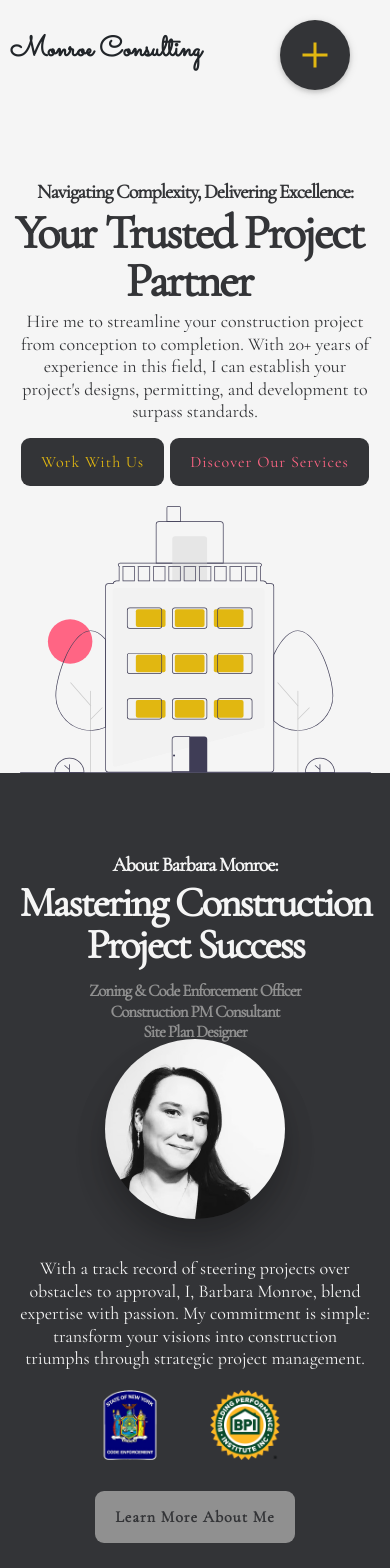
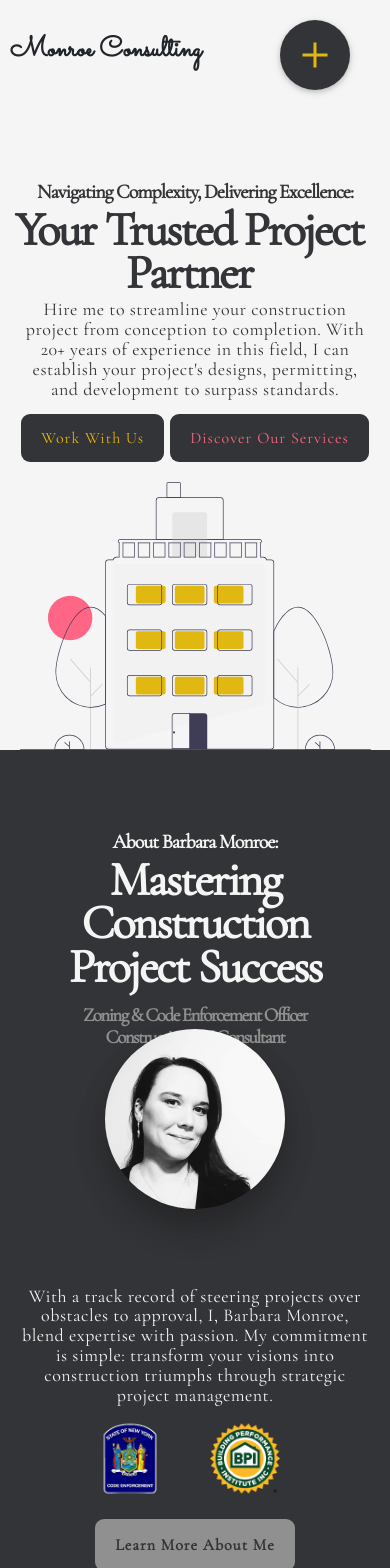
Before and after one commit to Caleb-Rogers/bmonroe-consulting, a Next.js app: page / in a window 390 px wide. Shown: the top 1568 px of the page. Built offline with nearby package versions, Linux system fonts and the light colour scheme.

Commit message:
Hero & About Section Responsiveness

```diff
--- a/src/components/AboutSection/AboutSection.css
+++ b/src/components/AboutSection/AboutSection.css
@@ -43,25 +43,25 @@ body {
 }
 
 .about-sec-heading {
-  font-size: 8rem;
+  font-size: 7.6rem;
   font-weight: 800;
   letter-spacing: -2px;
-  line-height: 1;
+  line-height: 0.9;
 }
 
 .about-sec-titles {
-  font-size: 2.8rem;
+  font-size: 2.9rem;
   font-weight: 600;
-  letter-spacing: -1px;
+  letter-spacing: -1.5px;
   color: #909090;
   margin: 2rem 0;
 }
 
 .about-sec-description {
-  font-size: 2.6rem;
+  font-size: 2.8rem;
   font-weight: 500;
-  letter-spacing: 0;
-  line-height: 1.25;
+  letter-spacing: 0.5px;
+  line-height: 1.1;
   margin: 0.5rem 20rem 0 0;
 }
 
@@ -109,12 +109,12 @@ body {
 }
 
 .about-sec-btn {
-  margin: 0 0 45px 10px;
+  margin: 0 0 31px 10px;
 }
 
 .about-sec-btn .about-sec-btn-primary {
   text-decoration: none;
-  font-size: 2rem;
+  font-size: 2.4rem;
   font-weight: 600;
   letter-spacing: 1px;
   padding: 2rem 3rem;
@@ -141,11 +141,11 @@ body {
 
 .about-sec-img-box {
   max-width: 100%;
-  transform: translate(-18%, 8%);
+  transform: translate(-8%, 2%);
 }
 
 .about-sec-img {
-  width: 65%;
+  width: 75%;
   height: auto;
   border-radius: 50%;
   box-shadow: 0 16px 30px 0 rgba(0, 0, 0, 0.16),
@@ -159,23 +159,27 @@ body {
     padding-left: 12rem;
   }
   .about-sec-sub-heading {
-    font-size: 3rem;
+    font-size: 3.1rem;
   }
   .about-sec-heading {
-    font-size: 7.8rem;
+    font-size: 7.2rem;
   }
   .about-sec-titles {
-    font-size: 2.5rem;
+    font-size: 2.8rem;
   }
   .about-sec-description {
-    font-size: 2.4rem;
+    font-size: 2.7rem;
     margin: 0.5rem 14rem 0 0;
   }
+  .about-sec-btn .about-sec-btn-primary {
+    font-size: 2.3rem;
+    padding: 2rem 3rem;
+  }
   .about-sec-img-box {
-    transform: translate(-4%, 4%);
+    transform: translate(-2%, 5%);
   }
   .about-sec-img {
-    width: 70%;
+    width: 80%;
   }
 }
 
@@ -184,23 +188,27 @@ body {
     padding-left: 10rem;
   }
   .about-sec-sub-heading {
-    font-size: 2.8rem;
+    font-size: 3rem;
   }
   .about-sec-heading {
-    font-size: 7.2rem;
+    font-size: 6.8rem;
   }
   .about-sec-titles {
-    font-size: 2.4rem;
+    font-size: 2.7rem;
   }
   .about-sec-description {
-    font-size: 2.2rem;
+    font-size: 2.6rem;
     margin: 0.5rem 12rem 0 0;
   }
+  .about-sec-btn .about-sec-btn-primary {
+    font-size: 2.2rem;
+    padding: 2rem 3rem;
+  }
   .about-sec-img-box {
-    transform: translate(-2%, 5%);
+    transform: translate(2%, 4%);
   }
   .about-sec-img {
-    width: 75%;
+    width: 85%;
   }
 }
 
@@ -209,23 +217,27 @@ body {
     padding-left: 8rem;
   }
   .about-sec-sub-heading {
-    font-size: 2.6rem;
+    font-size: 2.9rem;
   }
   .about-sec-heading {
-    font-size: 6.6rem;
+    font-size: 6.2rem;
   }
   .about-sec-titles {
-    font-size: 2.2rem;
+    font-size: 2.4rem;
   }
   .about-sec-description {
-    font-size: 2rem;
+    font-size: 2.4rem;
     margin: 0.5rem 10rem 0 0;
   }
+  .about-sec-btn .about-sec-btn-primary {
+    font-size: 2rem;
+    padding: 2rem 3rem;
+  }
   .about-sec-img-box {
-    transform: translate(2%, 6%);
+    transform: translate(2%, 5%);
   }
   .about-sec-img {
-    width: 80%;
+    width: 90%;
   }
 }
 
@@ -234,29 +246,29 @@ body {
     padding-left: 6rem;
   }
   .about-sec-sub-heading {
-    font-size: 2.4rem;
+    font-size: 2.8rem;
   }
   .about-sec-heading {
     font-size: 6rem;
   }
   .about-sec-titles {
-    font-size: 2rem;
+    font-size: 2.2rem;
   }
   .about-sec-description {
-    font-size: 1.8rem;
+    font-size: 2.2rem;
     margin: 0.5rem 8rem 0 0;
   }
   .about-sec-img-box {
-    transform: translate(8%, 2%);
+    transform: translate(0, 6%);
   }
   .about-sec-img {
-    width: 75%;
+    width: 95%;
   }
 }
 
 @media only screen and (max-width: 998px) {
   .about-section {
-    min-height: 50vh;
+    min-height: 100vh;
     display: flex;
     flex-direction: column;
   }
@@ -271,6 +283,21 @@ body {
     margin: 0;
     padding: 0;
   }
+  .about-sec-sub-heading {
+    font-size: 3rem;
+  }
+  .about-sec-heading {
+    font-size: 6.6rem;
+  }
+  .about-sec-titles {
+    font-size: 2.8rem;
+  }
+  .about-sec-description {
+    font-size: 2.6rem;
+    padding: 0 10rem 2rem;
+    margin: 0;
+    transform: translate(0, 170%);
+  }
   .about-sec-titles span {
     display: flex;
     flex-direction: column;
@@ -279,10 +306,6 @@ body {
   .dot {
     visibility: collapse;
   }
-  .about-sec-description {
-    margin: 0;
-    padding: 0 10rem 2rem;
-  }
   .about-sec-cta {
     display: flex;
     flex-direction: column;
@@ -290,9 +313,11 @@ body {
   }
   .about-sec-btn {
     margin: 0 0 0 0;
+    transform: translate(0, 790%);
   }
   .about-sec-icons {
     margin-left: 30px;
+    transform: translate(0, 215%);
   }
   .about-sec-icon-group {
     align-items: center;
@@ -304,7 +329,7 @@ body {
     text-align: center;
     margin: 4rem 0 0;
     padding: 0 0 8rem;
-    transform: translate(0, 0);
+    transform: translate(0, -105%);
   }
   .about-sec-img {
     width: 60%;
@@ -313,86 +338,164 @@ body {
   }
 }
 
+@media only screen and (max-width: 869px) {
+  .about-sec-description {
+    transform: translate(0, 140%);
+  }
+  .about-sec-btn {
+    transform: translate(0, 800%);
+  }
+  .about-sec-icons {
+    transform: translate(0, 215%);
+  }
+  .about-sec-img-box {
+    transform: translate(0, -115%);
+  }
+}
+
 @media only screen and (max-width: 772px) {
   .about-sec-sub-heading {
-    font-size: 2rem;
+    font-size: 2.8rem;
   }
   .about-sec-heading {
-    font-size: 4.6rem;
+    font-size: 6.2rem;
   }
   .about-sec-titles {
-    font-size: 1.8rem;
+    font-size: 2.6rem;
   }
   .about-sec-description {
-    font-size: 1.7rem;
+    font-size: 2.4rem;
     padding: 0 6rem 2rem;
+    transform: translate(0, 180%);
+  }
+  .about-sec-btn {
+    transform: translate(0, 740%);
   }
   .about-sec-btn .about-sec-btn-primary {
-    font-size: 1.6rem;
-    padding: 1.4rem 3rem;
+    font-size: 2.1rem;
+    padding: 1.8rem 2.8rem;
+  }
+  .about-sec-icons {
+    transform: translate(0, 215%);
+  }
+  .about-sec-img-box {
+    transform: translate(0, -107%);
+  }
+}
+
+@media only screen and (max-width: 741px) {
+  .about-sec-description {
+    transform: translate(0, 155%);
+  }
+  .about-sec-btn {
+    transform: translate(0, 765%);
+  }
+  .about-sec-icons {
+    transform: translate(0, 222%);
+  }
+  .about-sec-img-box {
+    transform: translate(0, -110%);
   }
 }
 
 @media only screen and (max-width: 626px) {
   .about-sec-sub-heading {
-    font-size: 1.9rem;
+    font-size: 2.4rem;
   }
   .about-sec-heading {
-    font-size: 4.2rem;
+    font-size: 5.2rem;
   }
   .about-sec-titles {
-    font-size: 1.6rem;
+    font-size: 2.2rem;
   }
   .about-sec-description {
-    font-size: 1.6rem;
+    font-size: 2rem;
     padding: 0 4rem 2rem;
+    transform: translate(0, 200%);
+  }
+  .about-sec-btn {
+    transform: translate(0, 805%);
   }
   .about-sec-btn .about-sec-btn-primary {
-    font-size: 1.4rem;
-    padding: 1.4rem 2.8rem;
+    font-size: 1.8rem;
+    padding: 1.6rem 2.6rem;
+  }
+  .about-sec-icons {
+    transform: translate(0, 205%);
+  }
+  .about-sec-img-box {
+    transform: translate(0, -132%);
+  }
+  .about-sec-img {
+    width: 55%;
+  }
+}
+
+@media only screen and (max-width: 605px) {
+  .about-sec-description {
+    transform: translate(0, 165%);
+  }
+}
+
+@media only screen and (max-width: 508px) {
+  .about-sec-sub-heading {
+    font-size: 2.3rem;
+  }
+  .about-sec-heading {
+    font-size: 4.4rem;
+  }
+  .about-sec-titles {
+    font-size: 2rem;
+  }
+  .about-sec-description {
+    font-size: 1.8rem;
+    padding: 0 2rem 2rem;
+    transform: translate(0, 175%);
+  }
+  .about-sec-btn {
+    transform: translate(0, 880%);
+  }
+  .about-sec-btn .about-sec-btn-primary {
+    font-size: 1.6rem;
+    padding: 1.4rem 2.2rem;
+  }
+  .about-sec-icons {
+    transform: translate(0, 195%);
+  }
+  .about-sec-img-box {
+    transform: translate(0, -155%);
   }
   .about-sec-img {
     width: 50%;
   }
 }
 
-@media only screen and (max-width: 508px) {
+@media only screen and (max-width: 435px) {
   .about-sec-sub-heading {
-    font-size: 1.8rem;
+    font-size: 2.1rem;
   }
   .about-sec-heading {
-    font-size: 3.6rem;
+    font-size: 5rem;
   }
   .about-sec-titles {
-    font-size: 1.4rem;
+    font-size: 2rem;
   }
   .about-sec-description {
-    font-size: 1.4rem;
-    padding: 0 2rem 2rem;
+    font-size: 1.9rem;
+    transform: translate(0, 145%);
+  }
+  .about-sec-btn {
+    transform: translate(0, 850%);
   }
   .about-sec-btn .about-sec-btn-primary {
-    padding: 1.4rem 2.6rem;
+    font-size: 1.7rem;
+    padding: 1.3rem 2rem;
   }
-  .about-sec-img {
-    width: 45%;
+  .about-sec-icons {
+    transform: translate(0, 205%);
   }
-}
-
-@media only screen and (max-width: 435px) {
-  .about-sec-sub-heading {
-    font-size: 1.7rem;
-  }
-  .about-sec-heading {
-    font-size: 3.2rem;
-  }
-  .about-sec-titles {
-    font-size: 1.5rem;
-  }
-  .about-sec-description {
-    font-size: 1.3rem;
-  }
-  .about-sec-btn .about-sec-btn-primary {
-    font-size: 1.3rem;
+  .about-sec-img-box {
+    transform: translate(0, -135%);
   }
 }
 
@@ -402,72 +505,125 @@ body {
     font-size: 2rem;
   }
   .about-sec-heading {
-    font-size: 4.2rem;
+    font-size: 4.8rem;
   }
   .about-sec-titles {
-    font-size: 1.7rem;
+    font-size: 1.9rem;
   }
   .about-sec-description {
     font-size: 1.8rem;
-    transform: translateY(200px);
+    transform: translate(0, 145%);
   }
-  .about-sec-btn,
-  .about-sec-btn-primary {
-    transform: translateY(210px);
+  .about-sec-btn {
+    transform: translate(0, 850%);
   }
   .about-sec-btn .about-sec-btn-primary {
     font-size: 1.6rem;
     padding: 1.6rem 2rem;
   }
+  .about-sec-icons {
+    transform: translate(0, 190%);
+  }
   .about-sec-img-box {
-    transform: translateY(-320px);
-  }
-  .about-sec-img {
-    width: 50%;
-  }
-  .about-sec-icons {
-    transform: translateY(200px);
+    transform: translate(0, -140%);
   }
 }
 
 @media only screen and (max-width: 372px) {
   .about-sec-sub-heading {
+    font-size: 1.9rem;
+  }
+  .about-sec-heading {
+    font-size: 5rem;
+  }
+  .about-sec-titles {
+    font-size: 1.8rem;
+  }
+  .about-sec-description {
+    font-size: 1.6rem;
+    transform: translate(0, 140%);
+  }
+  .about-sec-btn {
+    transform: translate(0, 760%);
+  }
+  .about-sec-img {
+    width: 175px;
+  }
+  .about-sec-icons {
+    transform: translate(0, 165%);
+  }
+  .about-sec-img-box {
+    transform: translate(0, -147%);
+  }
+}
+
+@media only screen and (max-width: 322px) {
+  .about-sec-sub-heading {
     font-size: 1.6rem;
   }
   .about-sec-heading {
-    font-size: 3rem;
+    font-size: 4.8rem;
   }
   .about-sec-titles {
-    font-size: 1.4rem;
+    font-size: 1.5rem;
   }
   .about-sec-description {
-    font-size: 1.2rem;
+    font-size: 1.4rem;
+    transform: translate(0, 165%);
   }
-  .about-sec-btn .about-sec-btn-primary {
-    font-size: 1.2rem;
+  .about-sec-btn {
+    transform: translate(0, 775%);
   }
   .about-sec-img {
-    width: 40%;
+    width: 170px;
+  }
+  .about-sec-icons {
+    transform: translate(0, 175%);
+  }
+  .about-sec-img-box {
+    transform: translate(0, -157%);
   }
 }
 
-@media only screen and (max-width: 345px) {
+@media only screen and (max-width: 291px) {
   .about-sec-sub-heading {
     font-size: 1.5rem;
   }
   .about-sec-heading {
-    font-size: 2.7rem;
+    font-size: 4.2rem;
   }
   .about-sec-titles {
-    font-size: 1.3rem;
+    font-size: 1.5rem;
   }
   .about-sec-description {
-    font-size: 1.1rem;
+    font-size: 1.3rem;
+    transform: translate(0, 165%);
   }
-  .about-sec-btn .about-sec-btn-primary {
-    font-size: 1.1rem;
+  .about-sec-btn {
+    transform: translate(0, 750%);
   }
   .about-sec-img {
-    width: 50%;
+    width: 160px;
+  }
+  .about-sec-icons {
+    transform: translate(0, 165%);
+  }
+  .about-sec-img-box {
+    transform: translate(0, -175%);
   }
 }
+
+@media only screen and (max-width: 274px) {
+  .about-sec-description {
+    transform: translate(0, 150%);
+  }
+  .about-sec-btn {
+    transform: translate(0, 750%);
+  }
+  .about-sec-icons {
+    transform: translate(0, 170%);
+  }
+  .about-sec-img-box {
+    transform: translate(0, -175%);
+  }
+}
--- a/src/components/Hero/Hero.css
+++ b/src/components/Hero/Hero.css
@@ -50,7 +50,7 @@ body {
 }
 
 .hero-heading {
-  font-size: 8rem;
+  font-size: 7.6rem;
   font-weight: 800;
   letter-spacing: -2px;
   line-height: 1;
@@ -58,10 +58,10 @@ body {
 }
 
 .hero-description {
-  font-size: 2.6rem;
+  font-size: 2.8rem;
   font-weight: 500;
-  letter-spacing: 0;
-  line-height: 1.25;
+  letter-spacing: 0.5px;
+  line-height: 1.1;
   margin: 0.5rem 30rem 4rem 0;
 }
 
@@ -75,10 +75,10 @@ body {
   position: relative;
   display: inline-flex;
   text-decoration: none;
-  font-size: 2rem;
+  font-size: 2.4rem;
   font-weight: 500;
   letter-spacing: 1px;
-  padding: 2rem 3rem;
+  padding: 2.5rem 3.5rem;
   border-radius: 9px;
   overflow: hidden;
   transition: 0.6s cubic-bezier(0.01, 1.69, 0.99, 0.94);
@@ -178,10 +178,10 @@ body {
 }
 
 .hero-img {
-  width: 160%;
+  width: 170%;
   height: auto;
   display: block;
-  transform: translate(-40%, -4%);
+  transform: translate(-36%, -14%);
 }
 
 /* RESPONSIVENESS */
@@ -191,25 +191,26 @@ body {
     padding-left: 12rem;
   }
   .hero-sub-heading {
-    font-size: 3rem;
+    font-size: 3.1rem;
   }
   .hero-heading {
-    font-size: 7.8rem;
+    font-size: 7.2rem;
   }
   .hero-description {
-    font-size: 2.4rem;
+    font-size: 2.7rem;
     margin-right: 22rem;
   }
   .hero-img {
-    width: 150%;
-    transform: translate(-38%, -6%);
+    width: 175%;
+    transform: translate(-34%, -14%);
   }
   .hero-btns {
     gap: 18px;
   }
   .hero-btn:link,
   .hero-btn:visited {
-    font-size: 1.9rem;
+    font-size: 2.3rem;
+    padding: 2.4rem 3.4rem;
   }
 }
 
@@ -218,25 +219,26 @@ body {
     padding-left: 10rem;
   }
   .hero-sub-heading {
-    font-size: 2.8rem;
+    font-size: 3rem;
   }
   .hero-heading {
-    font-size: 7.2rem;
+    font-size: 6.8rem;
   }
   .hero-description {
-    font-size: 2.2rem;
+    font-size: 2.6rem;
     margin-right: 16rem;
   }
   .hero-img {
-    width: 140%;
-    transform: translate(-32%, -5%);
+    width: 180%;
+    transform: translate(-30%, -14%);
   }
   .hero-btns {
     gap: 16px;
   }
   .hero-btn:link,
   .hero-btn:visited {
-    padding: 1.8rem 2.8rem;
+    font-size: 2.2rem;
+    padding: 2.3rem 3.3rem;
   }
 }
 
@@ -245,25 +247,26 @@ body {
     padding-left: 8rem;
   }
   .hero-sub-heading {
-    font-size: 2.6rem;
+    font-size: 2.9rem;
   }
   .hero-heading {
-    font-size: 6.6rem;
+    font-size: 6.2rem;
   }
   .hero-description {
-    font-size: 2rem;
-    margin-right: 12rem;
+    font-size: 2.4rem;
+    margin-right: 14rem;
   }
   .hero-img {
-    width: 135%;
-    transform: translate(-26%, -4.5%);
+    width: 185%;
+    transform: translate(-31%, -12%);
   }
   .hero-btns {
     gap: 14px;
   }
   .hero-btn:link,
   .hero-btn:visited {
-    font-size: 1.8rem;
+    font-size: 2rem;
+    padding: 2.2rem 3.2rem;
   }
 }
 
@@ -272,25 +275,26 @@ body {
     padding-left: 6rem;
   }
   .hero-sub-heading {
-    font-size: 2.4rem;
+    font-size: 2.8rem;
   }
   .hero-heading {
     font-size: 6rem;
   }
   .hero-description {
-    font-size: 1.8rem;
+    font-size: 2.2rem;
     margin-right: 10rem;
   }
   .hero-img {
-    width: 130%;
-    transform: translate(-24%, -4%);
+    width: 180%;
+    transform: translate(-26%, -9%);
   }
   .hero-btns {
     gap: 12px;
   }
   .hero-btn:link,
   .hero-btn:visited {
-    font-size: 1.7rem;
+    font-size: 1.8rem;
+    padding: 2.1rem 3.1rem;
   }
 }
 
@@ -314,15 +318,15 @@ body {
     padding: 0;
   }
   .hero-sub-heading {
-    font-size: 2.8rem;
+    font-size: 3rem;
   }
   .hero-heading {
     font-size: 6.6rem;
   }
   .hero-description {
-    font-size: 2rem;
+    font-size: 2.6rem;
     margin: 0;
-    padding: 0 10rem 4rem;
+    padding: 0 8rem 4rem;
   }
   .hero-img-box {
     margin: 6rem 0 0;
@@ -330,7 +334,7 @@ body {
     text-align: center;
   }
   .hero-img {
-    width: 50%;
+    width: 65%;
     max-width: 100%;
     height: auto;
     display: block;
@@ -339,7 +343,8 @@ body {
   }
   .hero-btn:link,
   .hero-btn:visited {
-    padding: 1.6rem 2.6rem;
+    font-size: 2.4rem;
+    padding: 2rem 3rem;
   }
   .primary-btn:link,
   .primary-btn:visited {
@@ -363,13 +368,13 @@ body {
 
 @media only screen and (max-width: 772px) {
   .hero-sub-heading {
-    font-size: 2.4rem;
+    font-size: 2.8rem;
   }
   .hero-heading {
-    font-size: 5.6rem;
+    font-size: 6.2rem;
   }
   .hero-description {
-    font-size: 1.6rem;
+    font-size: 2.4rem;
     padding: 0 8rem 3rem;
   }
   .hero-btns {
@@ -377,22 +382,27 @@ body {
   }
   .hero-btn:link,
   .hero-btn:visited {
-    font-size: 1.6rem;
+    font-size: 2.1rem;
+    padding: 1.8rem 2.8rem;
   }
   .hero-img-box {
     margin: 5rem 0 0;
+  }
+  .hero-img {
+    width: 70%;
   }
 }
 
 @media only screen and (max-width: 626px) {
   .hero-sub-heading {
-    font-size: 2.2rem;
+    font-size: 2.4rem;
   }
   .hero-heading {
-    font-size: 4.8rem;
+    font-size: 5.2rem;
+    line-height: 0.9;
   }
   .hero-description {
-    font-size: 1.4rem;
+    font-size: 2rem;
     padding: 0 6rem 2rem;
   }
   .hero-btns {
@@ -400,23 +410,26 @@ body {
   }
   .hero-btn:link,
   .hero-btn:visited {
-    font-size: 1.4rem;
-    padding: 1.4rem 2.4rem;
+    font-size: 1.8rem;
+    padding: 1.6rem 2.6rem;
   }
   .hero-img-box {
     margin: 3rem 0 0;
+  }
+  .hero-img {
+    width: 86%;
   }
 }
 
 @media only screen and (max-width: 508px) {
   .hero-sub-heading {
-    font-size: 2rem;
+    font-size: 2.3rem;
   }
   .hero-heading {
-    font-size: 4rem;
+    font-size: 4.4rem;
   }
   .hero-description {
-    font-size: 1.2rem;
+    font-size: 1.8rem;
     padding: 0 4rem 1.5rem;
   }
   .hero-btns {
@@ -424,35 +437,38 @@ body {
   }
   .hero-btn:link,
   .hero-btn:visited {
-    font-size: 1.2rem;
-    padding: 1.2rem 2rem;
+    font-size: 1.6rem;
+    padding: 1.4rem 2.2rem;
   }
   .hero-img-box {
-    margin: 2rem 0 0;
+    margin: 2.2rem 0 0;
+  }
+  .hero-img {
+    width: 90%;
   }
 }
 
 @media only screen and (max-width: 435px) {
   .hero-sub-heading {
-    font-size: 1.8rem;
+    font-size: 2.1rem;
   }
   .hero-heading {
-    font-size: 3.6rem;
+    font-size: 5rem;
   }
   .hero-description {
-    font-size: 1rem;
-    padding: 0 2rem 1rem;
-  }
-  .hero-btns {
-    gap: 5px;
+    font-size: 1.9rem;
+    padding: 0 2rem 1.5rem;
   }
   .hero-btn:link,
   .hero-btn:visited {
-    font-size: 1rem;
-    padding: 1rem 1.6rem;
+    font-size: 1.7rem;
+    padding: 1.3rem 2rem;
   }
   .hero-img-box {
-    margin: 1.5rem 0 0;
+    margin: 2.1rem 0 0;
+  }
+  .hero-img {
+    width: 88%;
   }
 }
 
@@ -467,9 +483,6 @@ body {
   .hero-description {
     font-size: 1.8rem;
     padding: 0 2rem 1.5rem;
-  }
-  .hero-btns {
-    gap: 6px;
   }
   .hero-btn:link,
   .hero-btn:visited {
@@ -486,57 +499,85 @@ body {
 
 @media only screen and (max-width: 372px) {
   .hero-sub-heading {
+    font-size: 1.9rem;
+  }
+  .hero-heading {
+    font-size: 5rem;
+    padding: 0 1.2rem;
+  }
+  .hero-description {
+    font-size: 1.6rem;
+    padding: 0 1.8rem 1.5rem;
+  }
+  .hero-btn:link,
+  .hero-btn:visited {
+    font-size: 1.4rem;
+    padding: 1.2rem 1.6rem;
+  }
+  .hero-btns {
+    gap: 5px;
+  }
+}
+
+@media only screen and (max-width: 320px) {
+  .hero-sub-heading {
     font-size: 1.6rem;
   }
   .hero-heading {
-    font-size: 3rem;
+    font-size: 4.8rem;
   }
   .hero-description {
-    font-size: 0.9rem;
+    font-size: 1.4rem;
+    padding: 0 1.4rem 1.5rem;
   }
   .hero-btn:link,
   .hero-btn:visited {
-    font-size: 0.9rem;
+    font-size: 1.2rem;
     padding: 1rem 1.4rem;
   }
-  .hero-img-box {
-    margin: 1.25rem 0 0;
+  .hero-btns {
+    gap: 4px;
   }
 }
 
-@media only screen and (max-width: 310px) {
+@media only screen and (max-width: 284px) {
+  .hero-sub-heading {
+    font-size: 1.5rem;
+  }
+  .hero-heading {
+    font-size: 4.2rem;
+  }
+  .hero-description {
+    font-size: 1.3rem;
+    padding: 0 1.2rem 1.5rem;
+  }
+  .hero-btn:link,
+  .hero-btn:visited {
+    font-size: 1.1rem;
+    padding: 1rem 1.1rem;
+  }
+  .hero-btns {
+    gap: 3px;
+  }
+}
+
+@media only screen and (max-width: 284px) {
   .hero-sub-heading {
     font-size: 1.4rem;
   }
   .hero-heading {
-    font-size: 2.6rem;
+    font-size: 4rem;
   }
   .hero-description {
-    font-size: 0.8rem;
+    font-size: 1.2rem;
+    padding: 0 1rem 1.5rem;
   }
   .hero-btn:link,
   .hero-btn:visited {
-    font-size: 0.8rem;
-    padding: 0.8rem 1.2rem;
+    font-size: 1rem;
+    padding: 1rem 1rem;
   }
-  .hero-img-box {
-    margin: 1rem 0 0;
+  .hero-btns {
+    gap: 2px;
   }
 }
-
-@media only screen and (max-width: 260px) {
-  .hero-sub-heading {
-    font-size: 1.2rem;
-  }
-  .hero-heading {
-    font-size: 2.2rem;
-  }
-  .hero-description {
-    font-size: 0.7rem;
-  }
-  .hero-btn:link,
-  .hero-btn:visited {
-    font-size: 0.7rem;
-    padding: 0.6rem 1rem;
-  }
-}
```
